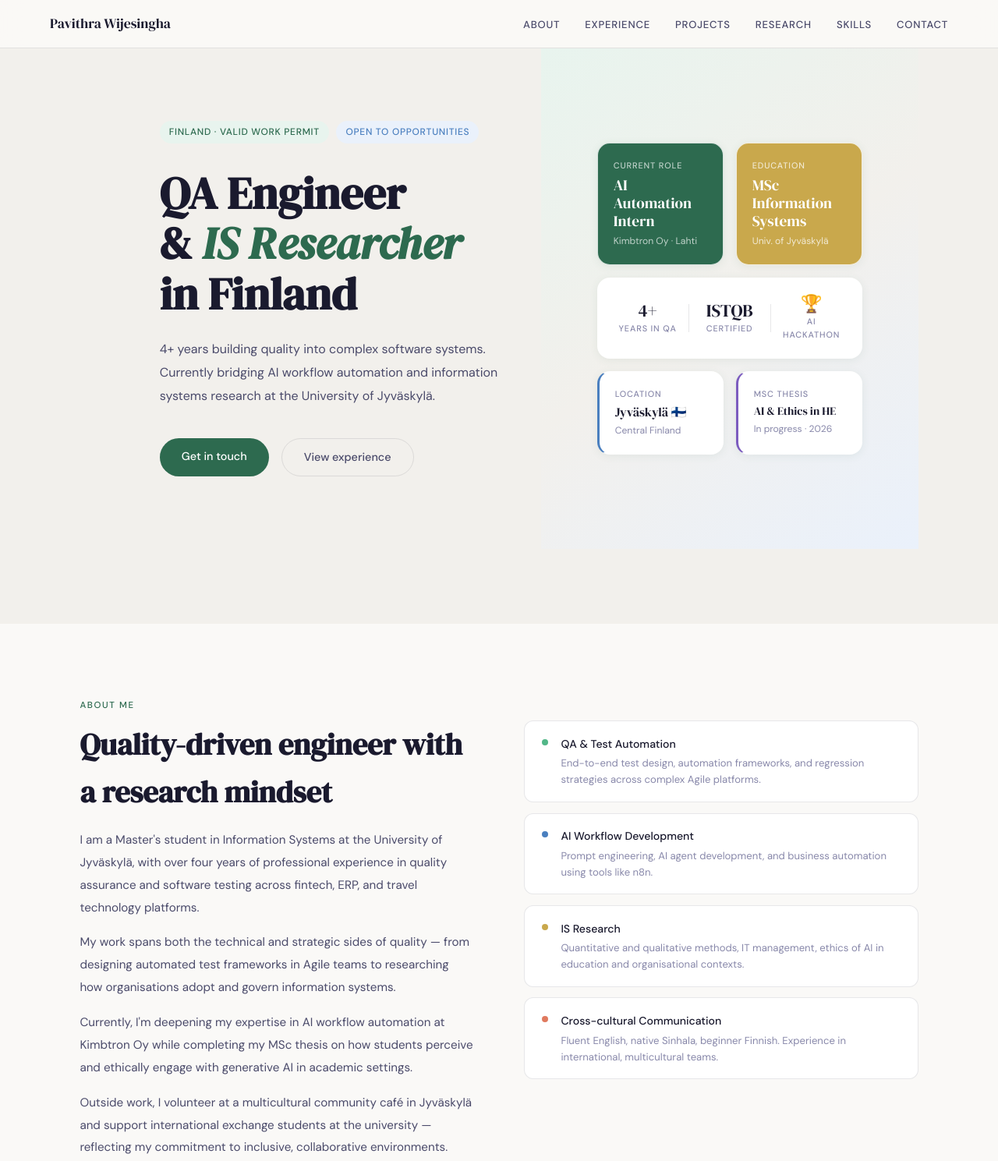
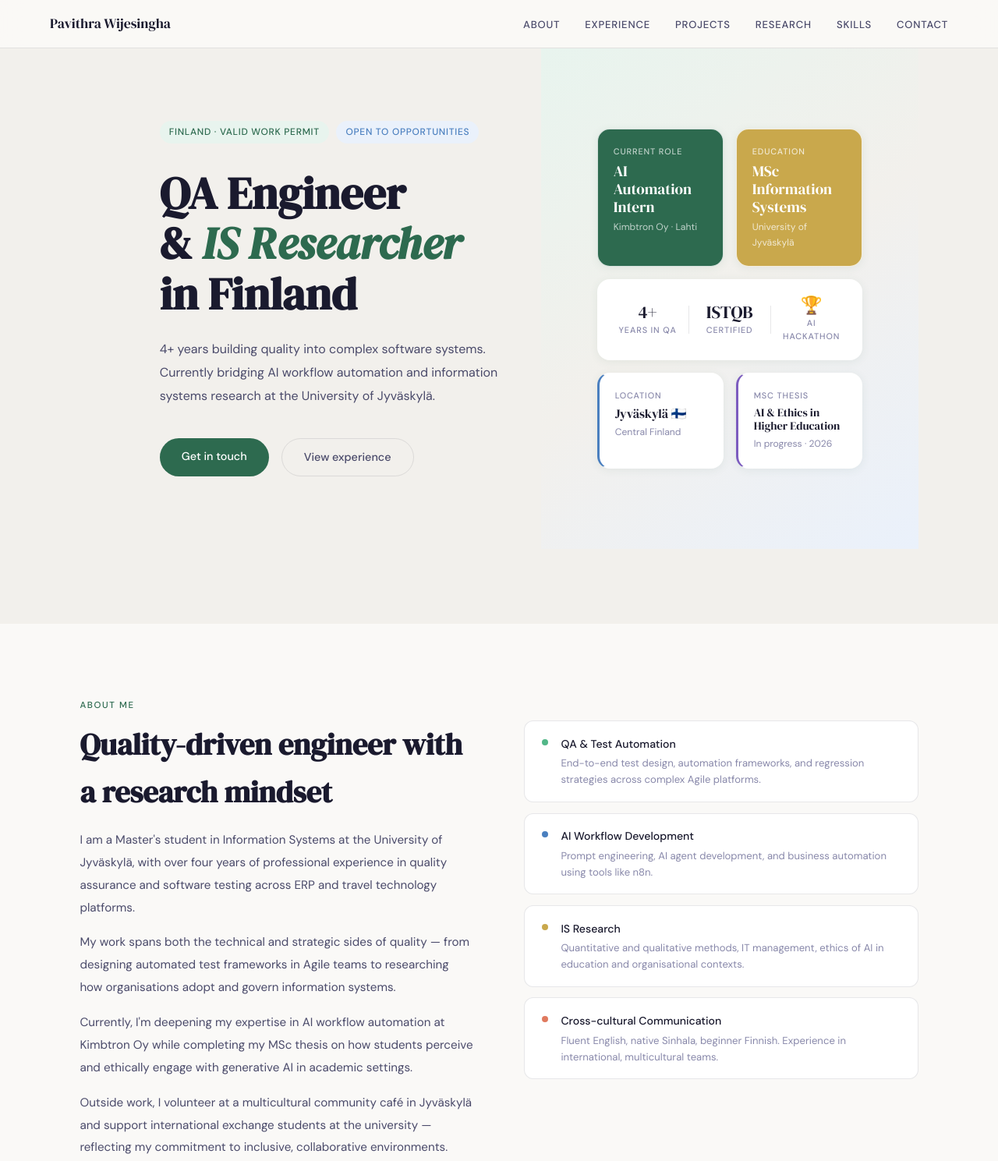
Before and after one commit to ppmwijesingha/ppmwijesingha.github.io, a plain HTML site: page index.html in a window 1280 px wide. Shown: the top 1489 px of the page at 78% size. Drawn offline with Linux system fonts and the light colour scheme.

Commit message:
Update portfolio

```diff
--- a/index.html
+++ b/index.html
@@ -233,7 +233,7 @@
         <div class="hs-card accent-gold">
           <div class="hs-label">Education</div>
           <div class="hs-val">MSc Information Systems</div>
-          <div class="hs-sub">Univ. of Jyväskylä</div>
+          <div class="hs-sub">University of Jyväskylä</div>
         </div>
       </div>
       <div class="hs-card wide">
@@ -260,7 +260,7 @@
         </div>
         <div class="hs-card" style="border-left: 3px solid var(--purple);">
           <div class="hs-label">MSc Thesis</div>
-          <div class="hs-val" style="font-size:0.9rem;">AI &amp; Ethics in HE</div>
+          <div class="hs-val" style="font-size:0.9rem;">AI &amp; Ethics in Higher Education</div>
           <div class="hs-sub">In progress · 2026</div>
         </div>
       </div>
@@ -274,7 +274,7 @@
     <div>
       <h2 class="section-title">Quality-driven engineer with a research mindset</h2>
       <div class="about-text">
-        <p>I am a Master's student in Information Systems at the University of Jyväskylä, with over four years of professional experience in quality assurance and software testing across fintech, ERP, and travel technology platforms.</p>
+        <p>I am a Master's student in Information Systems at the University of Jyväskylä, with over four years of professional experience in quality assurance and software testing across ERP and travel technology platforms.</p>
         <p>My work spans both the technical and strategic sides of quality — from designing automated test frameworks in Agile teams to researching how organisations adopt and govern information systems.</p>
         <p>Currently, I'm deepening my expertise in AI workflow automation at Kimbtron Oy while completing my MSc thesis on how students perceive and ethically engage with generative AI in academic settings.</p>
         <p>Outside work, I volunteer at a multicultural community café in Jyväskylä and support international exchange students at the university — reflecting my commitment to inclusive, collaborative environments.</p>
@@ -328,7 +328,7 @@
       <div class="exp-date">Spring Semester 2026</div>
       <div class="exp-role">Exchange Tutor</div>
       <div class="exp-org">University of Jyväskylä · Finland</div>
-      <div class="exp-desc">Supporting international exchange students with academic orientation and adjustment to the university environment. Providing guidance and facilitating an inclusive, welcoming experience (up to 30 hours).</div>
+      <div class="exp-desc">Supporting international exchange students with academic orientation and adjustment to the university environment. Providing guidance and facilitating an inclusive, welcoming experience.</div>
     </div>
 
     <div class="exp-card c-green">
@@ -437,7 +437,7 @@
     <div class="research-card featured">
       <div class="rc-label rc-label-gold">Presented Research · 2021</div>
       <h3>Factors Affecting Online Health Information Seeking Behavior Among Management Undergraduates in Sri Lanka</h3>
-      <p>Quantitative and qualitative analysis exploring key determinants influencing health information seeking patterns. Investigated the roles of trust, digital literacy, and platform design in shaping information behaviour.</p>
+      <p>Quantitative analysis exploring key determinants influencing health information seeking patterns. Investigated the roles of trust, digital literacy, and platform design in shaping information behaviour.</p>
       <p class="research-meta">Business Information System Student Symposium 2021 · University of Sri Jayewardenepura</p>
     </div>
 
```
